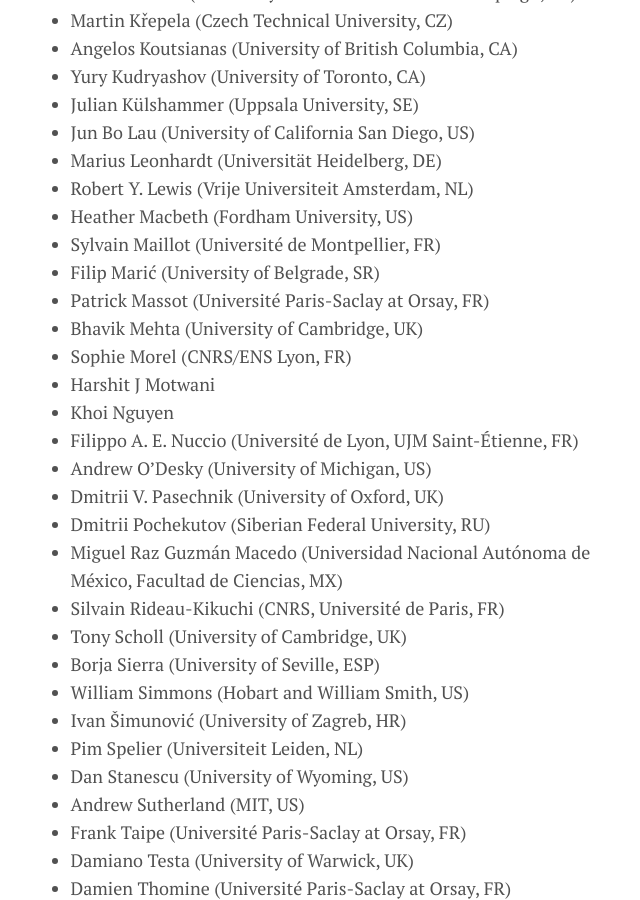
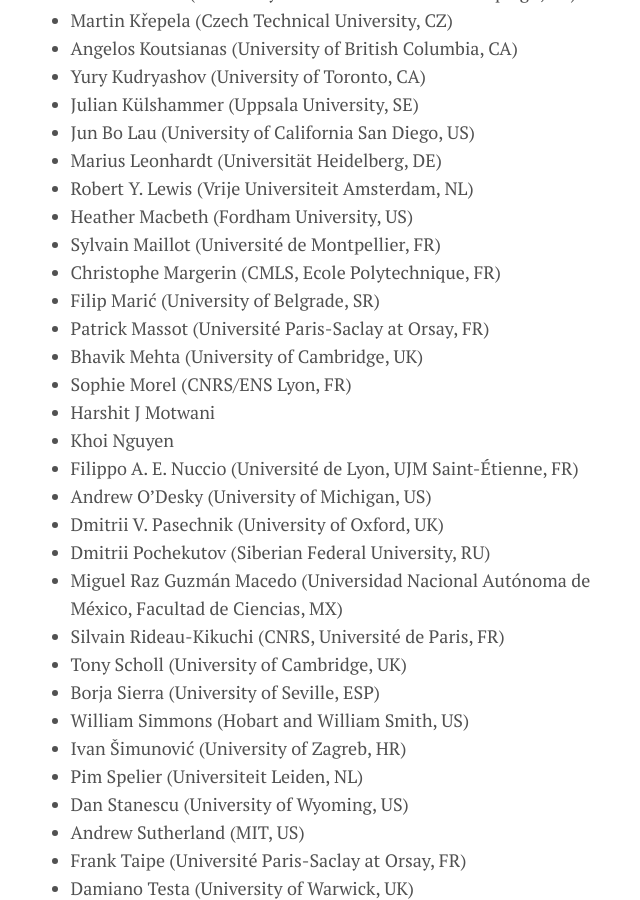
Before and after one commit to leanprover-community/lftcm2020, a Jekyll site: the page built from docs/participants.md, in a window 1280 px wide and 900 px high, scrolled down 1254 px. Shown: the whole window, without its empty margins (302-942 px from the left). Built offline with Jekyll 4.4.1, drawn with Linux system fonts in a browser that asks for light colours.

Commit message:
Update participants.md
It seems my first attempt failed... Glad to join the Lean community, after giving Coq a chancea while ago

```diff
--- a/docs/participants.md
+++ b/docs/participants.md
@@ -60,6 +60,7 @@
 * Robert Y. Lewis (Vrije Universiteit Amsterdam, NL)
 * Heather Macbeth (Fordham University, US)
 * Sylvain Maillot (Université de Montpellier, FR)
+* Christophe Margerin (CMLS, Ecole Polytechnique, FR)
 * Filip Marić (University of Belgrade, SR)
 * Patrick Massot (Université Paris-Saclay at Orsay, FR)
 * Bhavik Mehta (University of Cambridge, UK)
```
